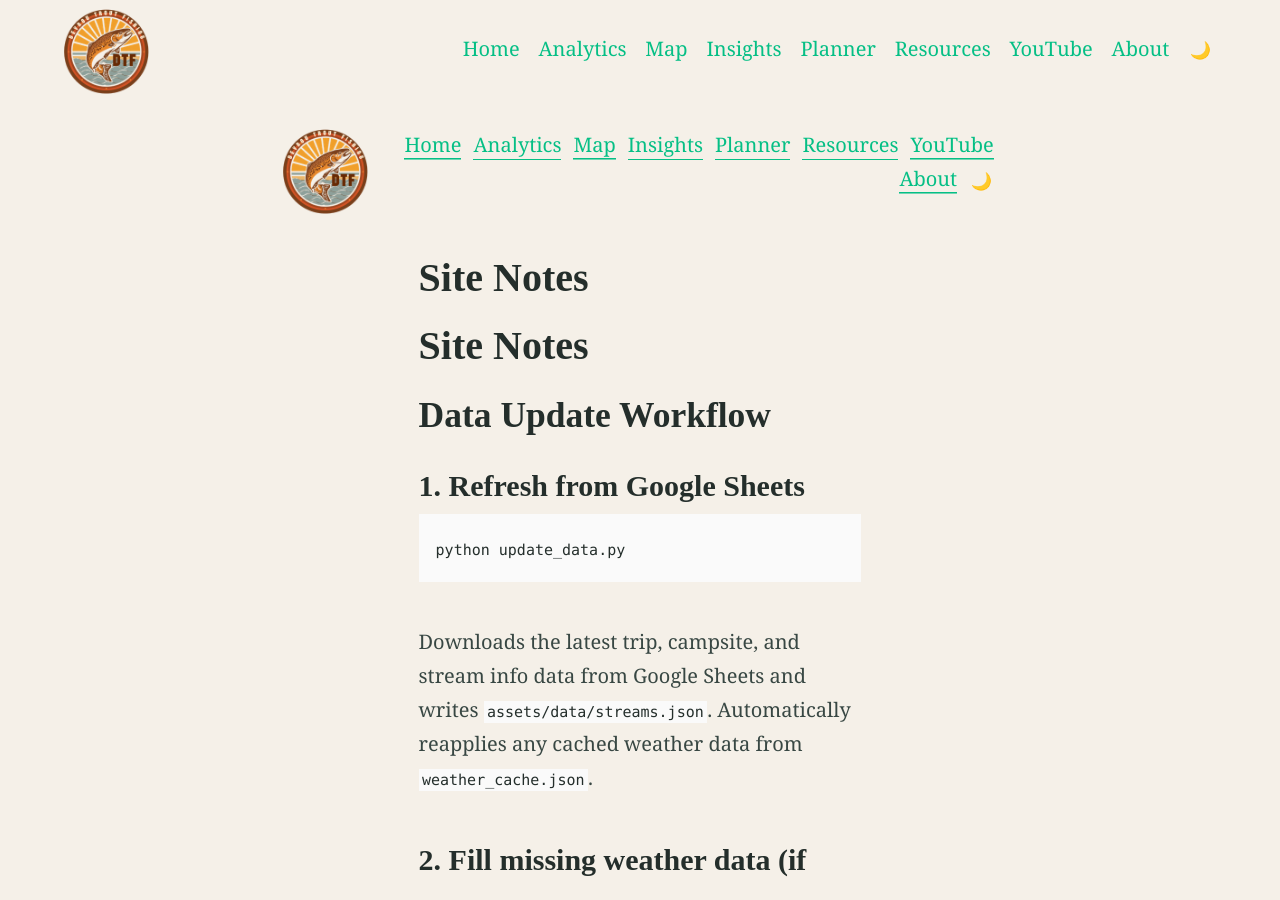
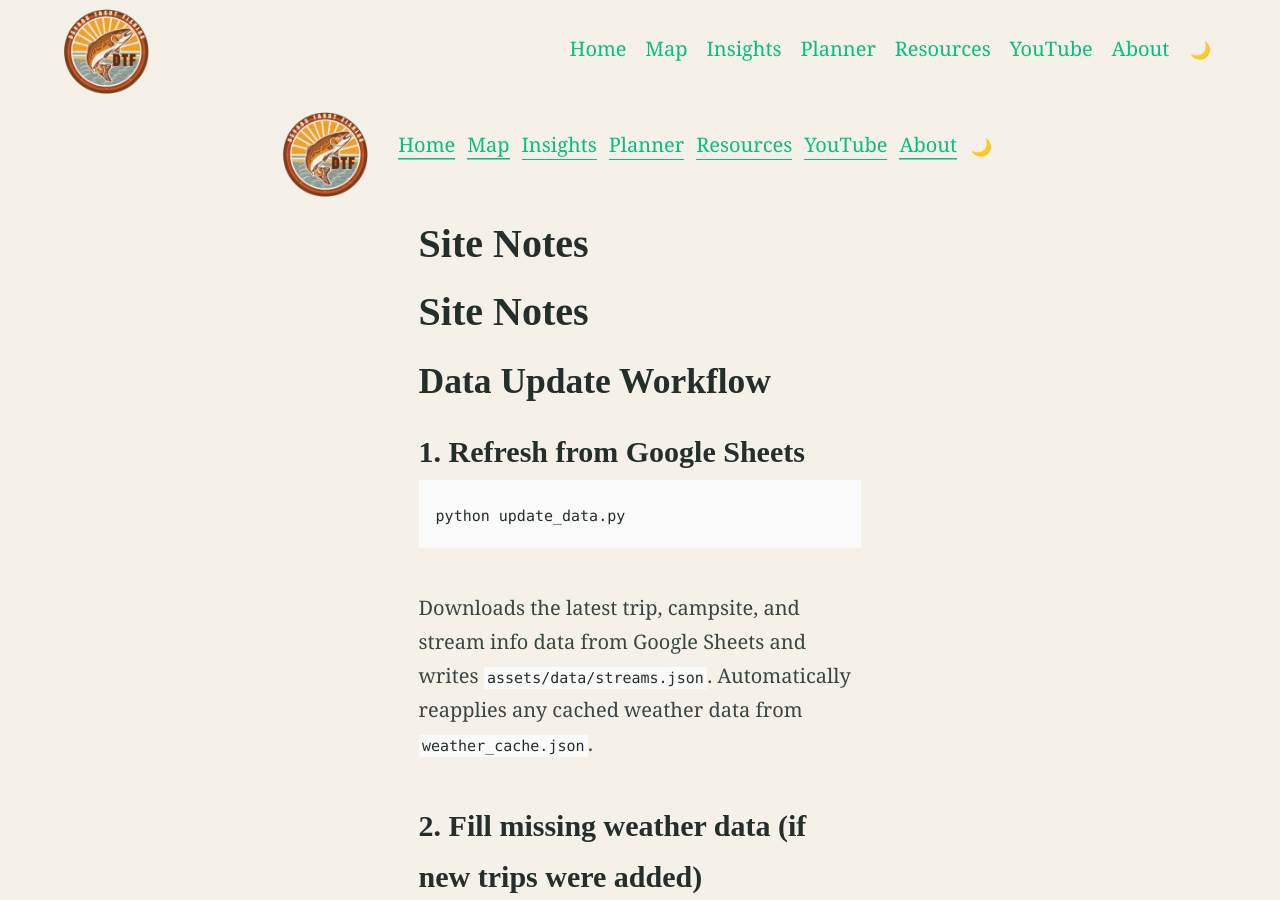
Before and after one commit to Cyro6/cyro6.github.io, a Jekyll site: the page built from NOTES.md, in a window 1280 px wide and 900 px high. Built offline with Jekyll 4.4.1, drawn with Linux system fonts in a browser that asks for light colours; our own code applies the rules of GitHub Pages for plain Markdown files.

Commit message:
Remove Analytics from site nav (now accessible via Insights hub)
Co-Authored-By: Claude Sonnet 4.6 <noreply@anthropic.com>

```diff
--- a/_config.yml
+++ b/_config.yml
@@ -24,8 +24,6 @@ navigation_pages:
 navigation_header:
   - title: Home
     url: /
-  - title: Analytics
-    url: /Analytics
   - title: Map
     url: /map
   - title: Insights
```
